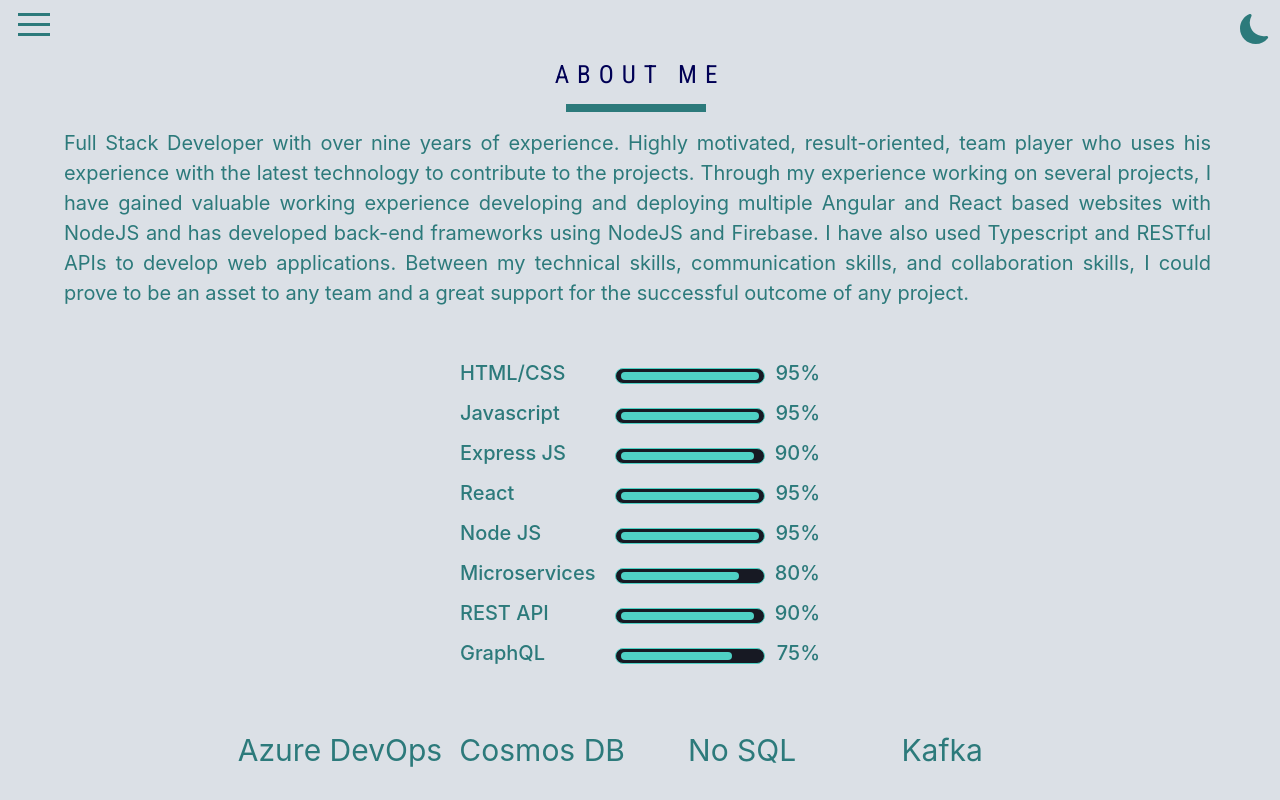
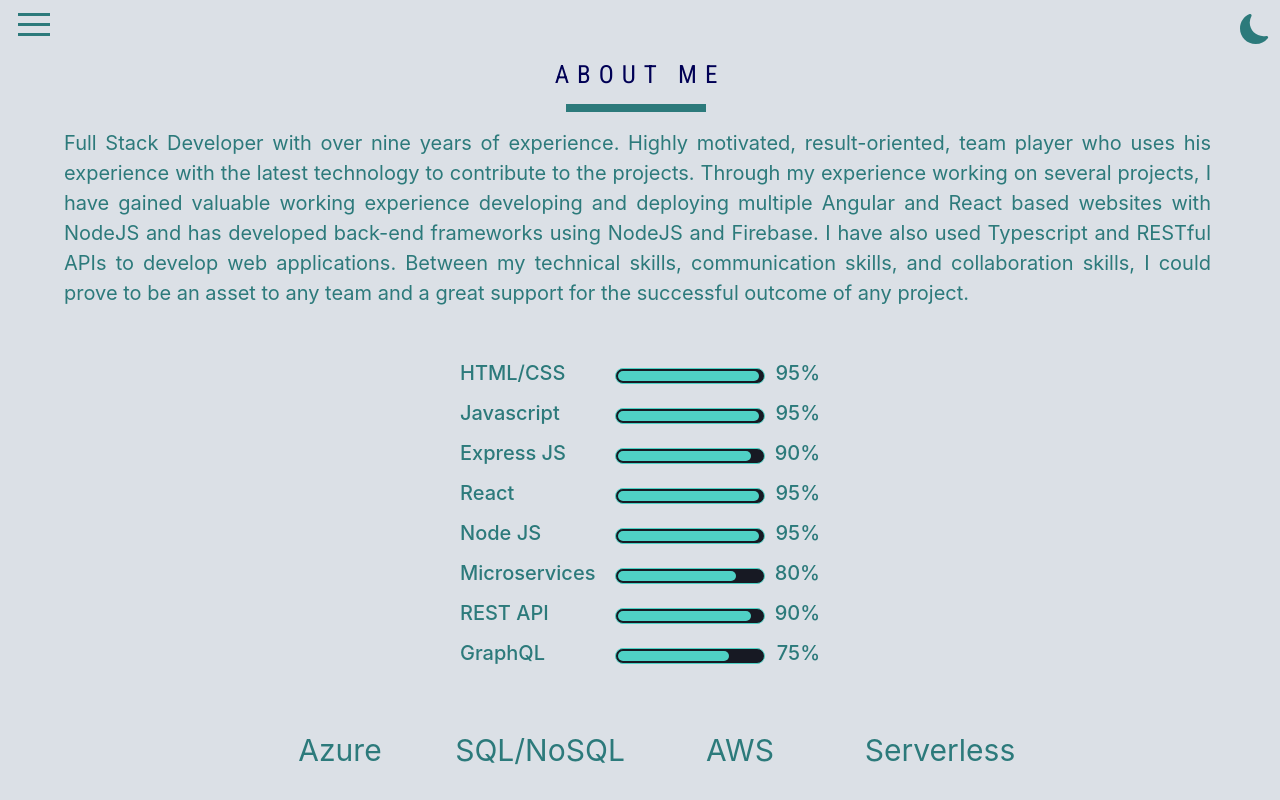
Before and after one commit to Brutalvik/portfolio, a React (Create React App) app: page /about in a window 1280 px wide. Shown: the top 800 px of the page. Built offline with nearby package versions, Linux system fonts and the light colour scheme; a web font is replaced by a local one.

Commit message:
added skill changes

```diff
--- a/src/UI/ProgressBar/ProgressBar.module.css
+++ b/src/UI/ProgressBar/ProgressBar.module.css
@@ -32,8 +32,8 @@
 
 .innerprogress {
   background-color: var(--dark-text);
-  height: 1vh;
-  margin: 0px 5px 0px 5px;
+  height: 1.25vh;
+  margin: 0px 2px 0px 2px;
   border-radius: 20px;
   animation-name: slide-in;
   animation-duration: 1s;
--- a/src/features/constants.ts
+++ b/src/features/constants.ts
@@ -26,10 +26,10 @@
 ];
 
 export const circularSkills = [
-  { id: 1, title: "Azure DevOps", percentage: 90 },
-  { id: 2, title: "Cosmos DB", percentage: 70 },
-  { id: 3, title: "No SQL", percentage: 75 },
-  { id: 4, title: "Kafka", percentage: 70 },
+  { id: 1, title: "Azure", percentage: 90 },
+  { id: 2, title: "SQL/NoSQL", percentage: 85 },
+  { id: 3, title: "AWS", percentage: 95 },
+  { id: 4, title: "Serverless", percentage: 85 },
 ];
 
 export const INFO =
```
